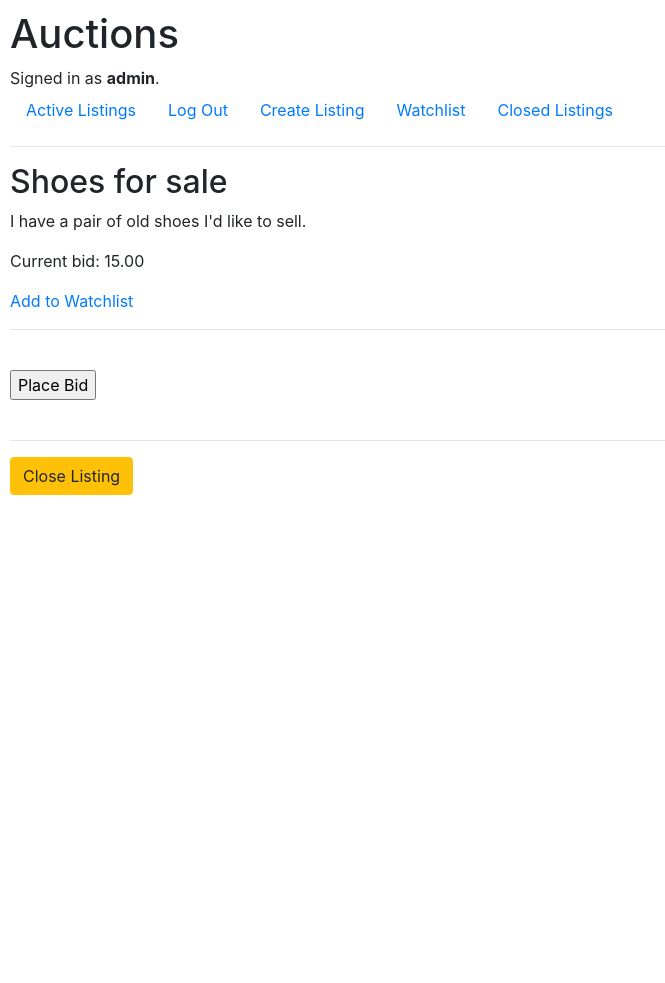
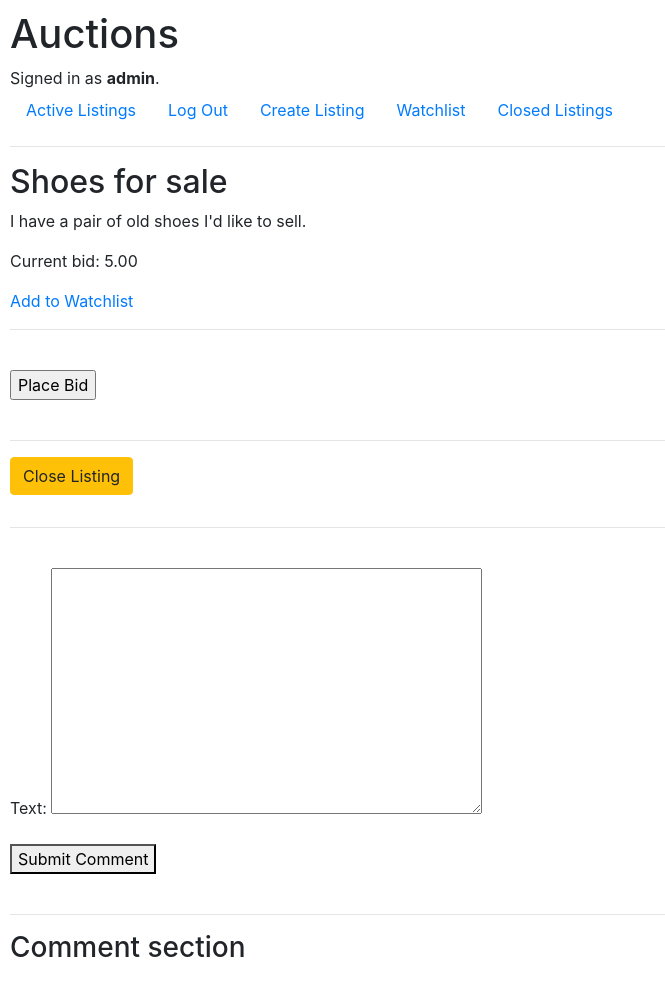
Before and after one commit to softdeveloper23/ebay-django, a Django app: page /listing/1 in a window 1280 px wide. Shown: the whole page, without its empty margins (0-665 px from the left). Before the commit the page ends 495 px from the top, so only its background shows below. Run offline with Django 3.2, Linux system fonts and the light colour scheme; a user stored in the database is signed in; data comes from the database, SQL or seed files in the repository; both versions use the stored data as it was after the commit; some libraries are stand-ins or nearby versions.

Commit message:
Added code for commenting

```diff
--- a/auctions/forms.py
+++ b/auctions/forms.py
@@ -1,5 +1,5 @@
 from django import forms
-from .models import Listing, Bid
+from .models import Listing, Bid, Comment
 
 class ListingForm(forms.ModelForm):
     class Meta:
@@ -17,3 +17,8 @@ class BidForm(forms.ModelForm):
     class Meta:
         model = Bid
         fields = ['bid_amount']
+
+class CommentForm(forms.ModelForm):
+    class Meta:
+        model = Comment
+        fields = ['text']
--- a/auctions/templates/auctions/listing-detail.html
+++ b/auctions/templates/auctions/listing-detail.html
@@ -32,6 +32,28 @@
         <button type="submit" class="btn btn-warning mb-3">Close Listing</button>
     </form>
     {% endif %}
+    <hr>
+    <br>
+    <!-- Comment form -->
+    {% if user.is_authenticated %}
+    <form action="{% url 'listing' listing.id %}" method="post">
+        {% csrf_token %}
+        {{ comment_form.as_p }}
+        <button type="submit">Submit Comment</button>
+    </form>
+    {% endif %}
+    <br>
+    <hr>
+    <!-- Display comments -->
+    <div class="comments">
+        <h3>Comment section</h3>
+        {% for comment in comments %}
+        <div class="comment">
+            <strong>{{ comment.user.username }}</strong>
+            <p>{{ comment.text }}</p>
+        </div>
+        {% endfor %}
+    </div>
 
     {% if error_message %}
         <p><strong>{{ error_message }}</strong></p>
--- a/auctions/views.py
+++ b/auctions/views.py
@@ -3,7 +3,7 @@ from django.db import IntegrityError
 from django.http import HttpResponse, HttpResponseRedirect
 from django.shortcuts import render, redirect, get_object_or_404
 from django.urls import reverse
-from .forms import ListingForm, BidForm
+from .forms import ListingForm, BidForm, CommentForm
 from django.contrib.auth.decorators import login_required
 from django.contrib import messages
 from .models import User, Listing, Bid, Comment, Watchlist
@@ -81,14 +81,21 @@ def create_listing(request):
 # View a listing
 def listing_detail(request, listing_id):
     listing = get_object_or_404(Listing, pk=listing_id)
-    highest_bid = Bid.objects.filter(listing=listing).order_by('-bid_amount').first()
-    user_watchlist_ids = []
-    if request.user.is_authenticated:
-        user_watchlist_ids = Watchlist.objects.filter(user=request.user).values_list('listing_id', flat=True)
+    comments = Comment.objects.filter(listing=listing)
+    if request.method == 'POST':
+        comment_form = CommentForm(request.POST)
+        if comment_form.is_valid():
+            new_comment = comment_form.save(commit=False)
+            new_comment.user = request.user
+            new_comment.listing = listing
+            new_comment.save()
+            return redirect('listing', listing_id=listing_id)
+    else:
+        comment_form = CommentForm()
     return render(request, 'auctions/listing-detail.html', {
         'listing': listing,
-        'highest_bid': highest_bid,
-        'user_watchlist_ids': user_watchlist_ids
+        'comments': comments,
+        'comment_form': comment_form
     })
 
 # Add a listing to a watchlist
```
Also changed, not shown: db.sqlite3.
